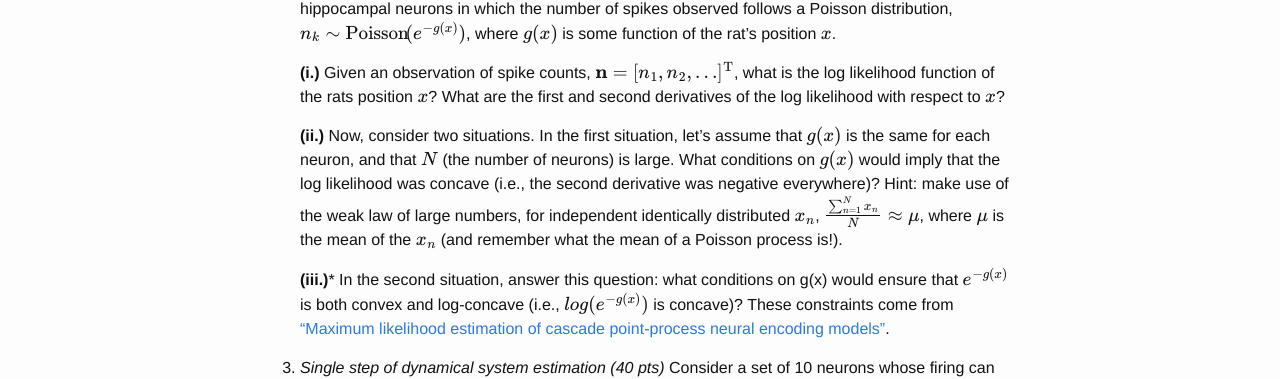
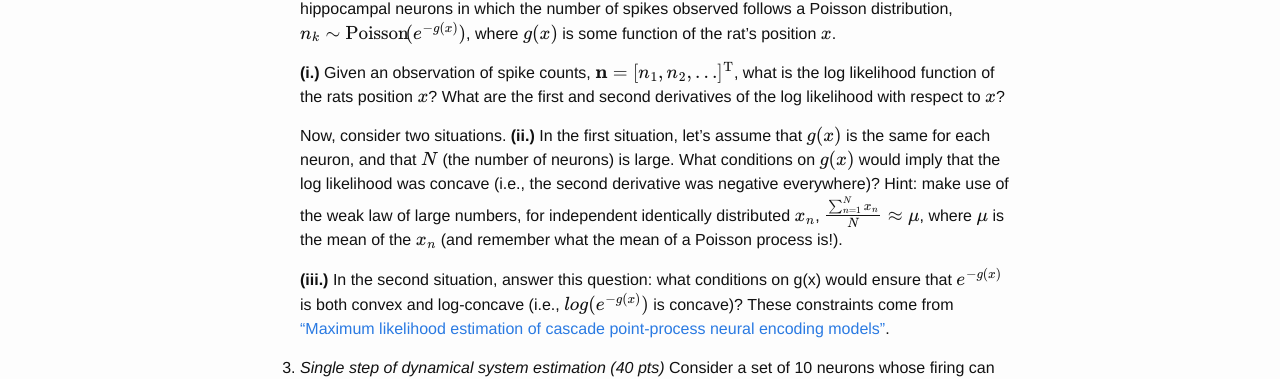
Before and after one commit to elec548/elec548.github.io, a Jekyll site: the page built from Assignments/hw6.md, in a window 1280 px wide. Shown: the part 829-1208 px from the top of the page. Built offline with Jekyll 4.4.1, drawn with Linux system fonts in a browser that asks for light colours; formulas are drawn with MathJax 3.

Commit message:
Updated formating for HW6

```diff
--- a/Assignments/hw6.md
+++ b/Assignments/hw6.md
@@ -51,7 +51,8 @@ prior model of animal movement.
       $$x$$? What are the first and second derivatives of the log likelihood with
       respect to $$x$$?
 
-      **(ii.)** Now, consider two situations. In the first situation, let's assume that $$g(x)$$ is
+      Now, consider two situations.
+      **(ii.)** In the first situation, let's assume that $$g(x)$$ is
       the same for each neuron, and that $$N$$ (the number of neurons) is large. What
       conditions on $$g(x)$$ would imply that the log likelihood was concave (i.e.,
       the second derivative was negative everywhere)? Hint: make use of the weak law
@@ -59,7 +60,7 @@ prior model of animal movement.
       $$\frac{\sum_{n=1}^N x_n}{N} \approx \mu$$, where $$\mu$$ is the mean of the
       $$x_n$$ (and remember what the mean of a Poisson process is!).
 
-      **(iii.)*** In the second situation, answer this question: what conditions on g(x) would
+      **(iii.)** In the second situation, answer this question: what conditions on g(x) would
       ensure that $$e^{-g(x)}$$ is both convex and log-concave (i.e., $$log(e^{-g(x)})$$
       is concave)? These constraints come from
       ["Maximum likelihood estimation of cascade point-process neural encoding models"](https://www.tandfonline.com/doi/abs/10.1088/0954-898X_15_4_002).
```
